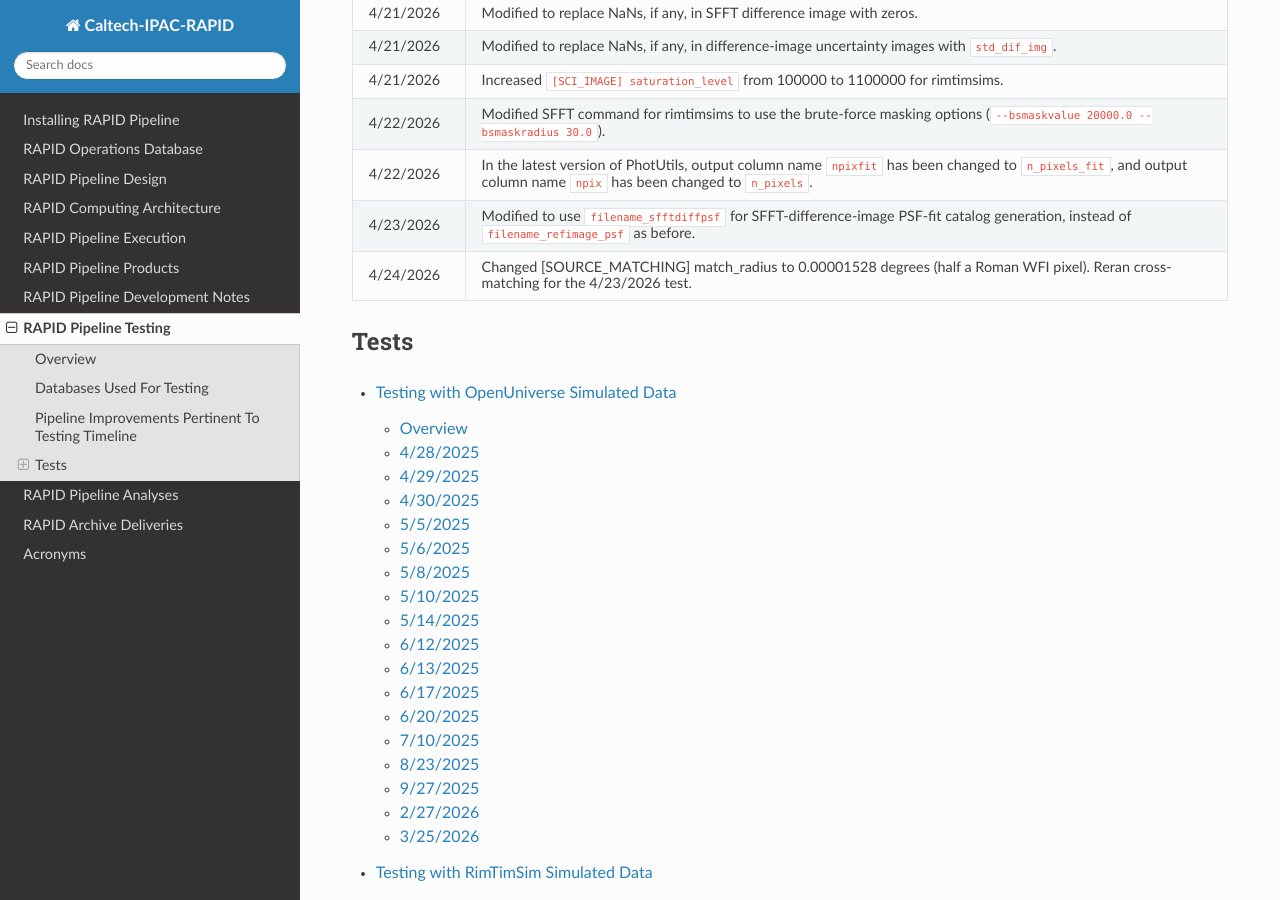
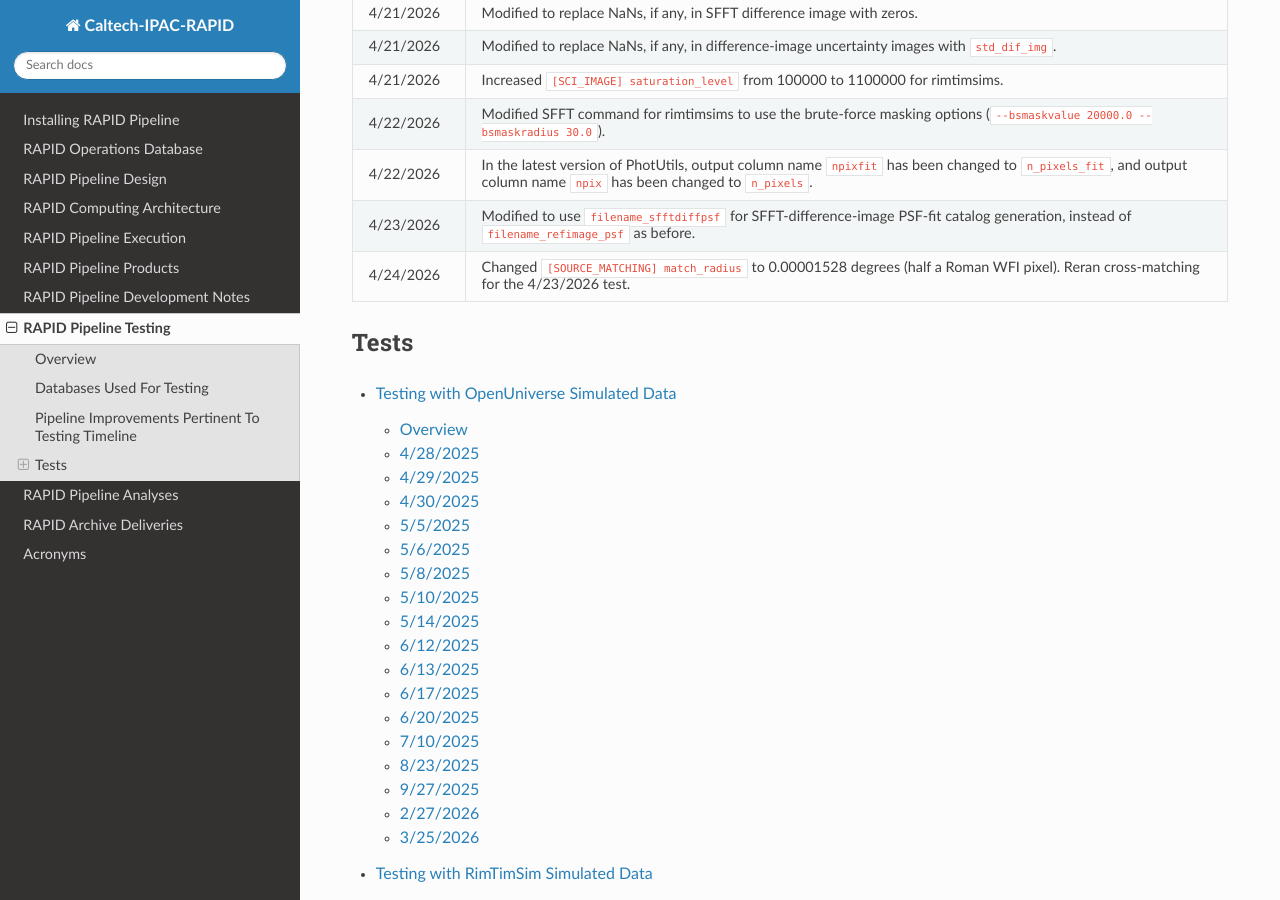
Before and after one commit to Caltech-IPAC/rapid, a Sphinx documentation site: the page built from docs/source/dev/tests.rst, in a window 1280 px wide and 900 px high, scrolled down 2471 px. Built offline with Sphinx 7.4.7 and the Read the Docs theme 3.1.0, drawn with Linux system fonts in a browser that asks for light colours.

Commit message:
Added text formatting to last entry.

```diff
--- a/docs/source/dev/tests.rst
+++ b/docs/source/dev/tests.rst
@@ -87,7 +87,7 @@ Date              Software modification
 4/22/2026         Modified SFFT command for rimtimsims to use the brute-force masking options (``--bsmaskvalue 20000.0 --bsmaskradius 30.0``).
 4/22/2026         In the latest version of PhotUtils, output column name ``npixfit`` has been changed to ``n_pixels_fit``, and output column name ``npix`` has been changed to ``n_pixels``.
 4/23/2026         Modified to use ``filename_sfftdiffpsf`` for SFFT-difference-image PSF-fit catalog generation, instead of ``filename_refimage_psf`` as before.
-4/24/2026         Changed [SOURCE_MATCHING] match_radius to 0.00001528 degrees (half a Roman WFI pixel).  Reran cross-matching for the 4/23/2026 test.
+4/24/2026         Changed ``[SOURCE_MATCHING] match_radius`` to 0.00001528 degrees (half a Roman WFI pixel).  Reran cross-matching for the 4/23/2026 test.
 ===============   ===============================================================================================================================================================================================================================
 
 
```
